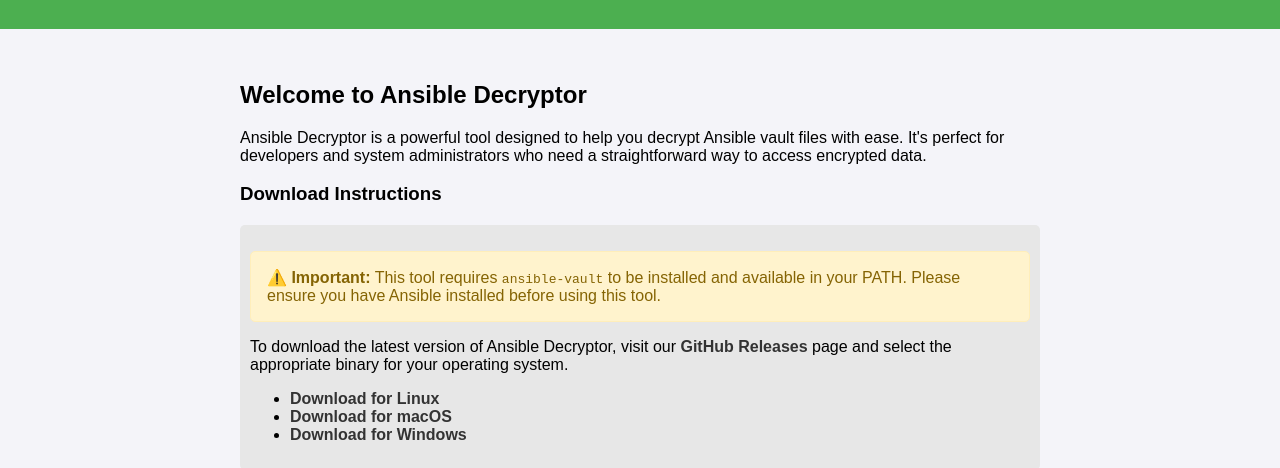
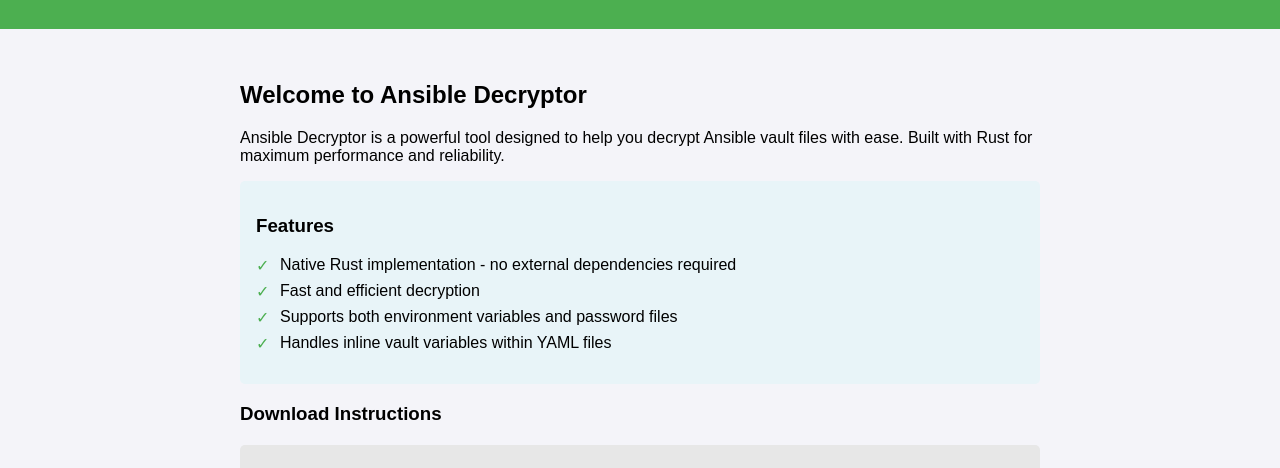
Before and after one commit to mcsakoff/ansible-vault-vars-decryptor, a plain HTML site: page docs/index.html in a window 1280 px wide. Shown: the part 117-585 px from the top of the page. Drawn offline with Linux system fonts and the light colour scheme.

Commit message:
Update docs to reflect no ansible-vault dependency needed #1

```diff
--- a/docs/index.html
+++ b/docs/index.html
@@ -42,6 +42,27 @@
             bottom: 0;
             width: 100%;
         }
+        .features {
+            background-color: #e8f4f8;
+            padding: 1em;
+            margin: 1em 0;
+            border-radius: 5px;
+        }
+        .features ul {
+            list-style-type: none;
+            padding-left: 0;
+        }
+        .features li {
+            margin: 0.5em 0;
+            padding-left: 1.5em;
+            position: relative;
+        }
+        .features li:before {
+            content: "✓";
+            position: absolute;
+            left: 0;
+            color: #4CAF50;
+        }
     </style>
 </head>
 <body>
@@ -51,13 +72,20 @@
     </div>
     <div class="content">
         <h2>Welcome to Ansible Decryptor</h2>
-        <p>Ansible Decryptor is a powerful tool designed to help you decrypt Ansible vault files with ease. It's perfect for developers and system administrators who need a straightforward way to access encrypted data.</p>
+        <p>Ansible Decryptor is a powerful tool designed to help you decrypt Ansible vault files with ease. Built with Rust for maximum performance and reliability.</p>
+
+        <div class="features">
+            <h3>Features</h3>
+            <ul>
+                <li>Native Rust implementation - no external dependencies required</li>
+                <li>Fast and efficient decryption</li>
+                <li>Supports both environment variables and password files</li>
+                <li>Handles inline vault variables within YAML files</li>
+            </ul>
+        </div>
+
         <h3>Download Instructions</h3>
         <div class="download">
-            <div style="background-color: #fff3cd; color: #856404; padding: 1em; margin: 1em 0; border-radius: 5px; border: 1px solid #ffeeba;">
-                <strong>⚠️ Important:</strong> This tool requires <code>ansible-vault</code> to be installed and available in your PATH.
-                Please ensure you have Ansible installed before using this tool.
-            </div>
             <p>To download the latest version of Ansible Decryptor, visit our <a href="https://github.com/chrisjsimpson/ansible-vault-vars-decryptor/releases/latest">GitHub Releases</a> page and select the appropriate binary for your operating system.</p>
             <ul>
                 <li><a href="https://github.com/chrisjsimpson/ansible-vault-vars-decryptor/releases/latest/download/ansible-decryptor-Linux-x86_64.tar.gz">Download for Linux</a></li>
```
Also changed, not shown: 1 other file.
